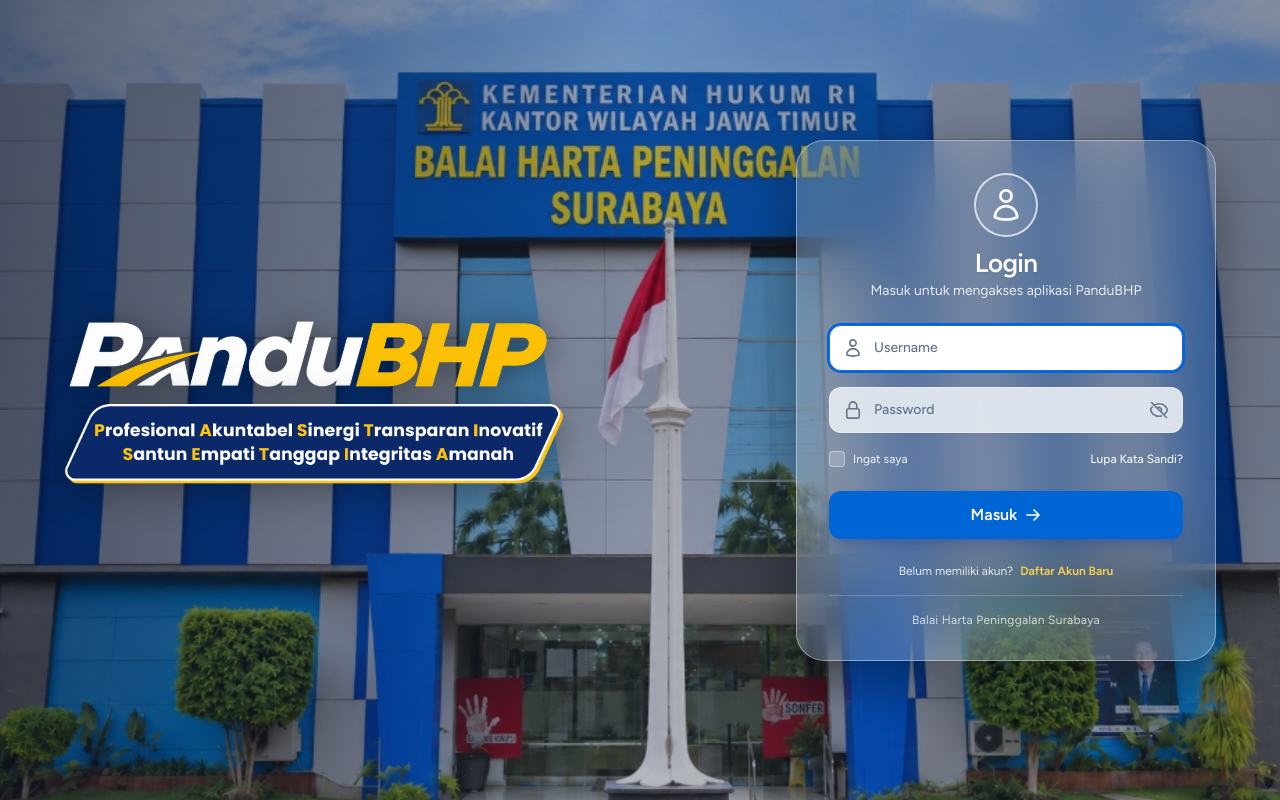
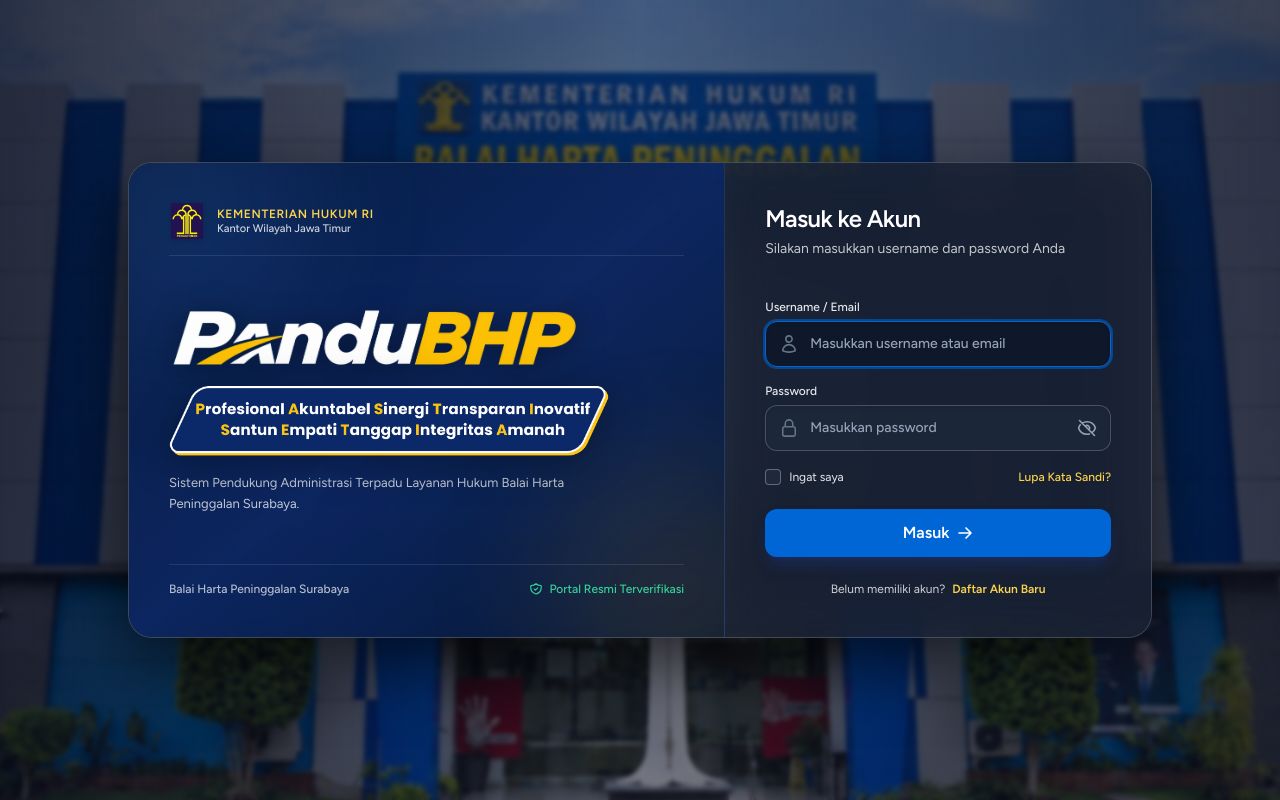
Before and after one commit to BHP-Surabaya/BHP-pandu, a Laravel app: page /login in a window 1280 px wide. Run offline with Laravel 12, Linux system fonts and the light colour scheme; style sheets or scripts are compiled from the project's sources; some libraries are stand-ins or nearby versions.

Commit message:
feat(auth): terapkan layout Opsi 1 (Unified Glass Container) pada halaman login

```diff
--- a/resources/views/auth/login.blade.php
+++ b/resources/views/auth/login.blade.php
@@ -1,66 +1,86 @@
 <x-guest-layout :full-bleed="true">
-    <div class="relative min-h-screen w-full flex items-center justify-center overflow-x-hidden bg-slate-900 py-6 sm:py-10 px-4 sm:px-8">
+    <div class="relative min-h-screen w-full flex items-center justify-center overflow-x-hidden bg-slate-950 py-6 sm:py-10 px-4 sm:px-6 lg:px-8">
         <!-- Background Image of BHP Surabaya Building -->
         <div class="absolute inset-0 bg-cover bg-center bg-no-repeat transition-all duration-700 scale-100"
              style="background-image: url('{{ asset('images/bg-gedung-bhp-clean.jpg') }}');">
         </div>
 
-        <!-- Dark Overlay for contrast and readability -->
-        <div class="absolute inset-0 bg-gradient-to-b lg:bg-gradient-to-r from-slate-950/85 via-slate-900/60 to-slate-950/85 lg:from-slate-950/60 lg:via-slate-900/30 lg:to-slate-950/40"></div>
+        <!-- Cinematic Gradient Overlay with subtle backdrop blur -->
+        <div class="absolute inset-0 bg-gradient-to-b lg:bg-gradient-to-r from-slate-950/80 via-slate-950/55 to-slate-950/75 backdrop-blur-[2px]"></div>
 
-        <!-- Main Content Area -->
-        <div class="relative z-10 w-full max-w-6xl mx-auto flex flex-col lg:flex-row items-center justify-center lg:justify-between gap-6 sm:gap-10 lg:gap-16">
+        <!-- Unified Glass Container (Opsi 1) -->
+        <div class="relative z-10 w-full max-w-5xl mx-auto">
+            <div class="backdrop-blur-2xl bg-slate-900/75 border border-white/20 rounded-2xl sm:rounded-3xl shadow-[0_25px_70px_rgba(0,0,0,0.65)] overflow-hidden grid grid-cols-1 lg:grid-cols-12 transition-all duration-300">
 
-            <!-- Left Side: Institutional Branding & Motto -->
-            <div class="w-full lg:max-w-xl text-white flex flex-col items-center text-center lg:items-start lg:text-left select-none">
+                <!-- Left Column: Official Branding & Institutional Lockup -->
+                <div class="lg:col-span-7 relative p-6 sm:p-8 lg:p-10 flex flex-col justify-between bg-gradient-to-br from-[#071d41]/90 via-[#0b2868]/85 to-[#061633]/95 border-b lg:border-b-0 lg:border-r border-white/10 select-none overflow-hidden">
+                    <!-- Soft ambient background glows -->
+                    <div class="absolute -top-20 -left-20 w-64 h-64 bg-blue-500/15 rounded-full blur-3xl pointer-events-none"></div>
+                    <div class="absolute -bottom-20 -right-20 w-64 h-64 bg-amber-400/10 rounded-full blur-3xl pointer-events-none"></div>
 
-                <!-- Logo & Brand Header -->
-                <div class="mb-2 sm:mb-3">
+                    <!-- Top: Ministry of Law Institutional Lockup -->
+                    <div class="flex items-center gap-3 relative z-10 pb-4 border-b border-white/10">
+                        <img src="{{ asset('images/pengayoman.svg') }}" alt="Kementerian Hukum RI" class="w-8 h-8 sm:w-9 sm:h-9 object-contain drop-shadow" />
+                        <div class="leading-tight">
+                            <div class="text-[11px] sm:text-xs font-bold tracking-wider text-amber-300 uppercase">Kementerian Hukum RI</div>
+                            <div class="text-[10px] sm:text-[11px] text-white/80 font-medium">Kantor Wilayah Jawa Timur</div>
+                        </div>
+                    </div>
+
+                    <!-- Center: PanduBHP Master Logo & PASTI SETIA Tagline -->
+                    <div class="my-6 lg:my-auto py-2 relative z-10 flex flex-col items-center lg:items-start text-center lg:text-left">
+                        <div class="mb-3 sm:mb-4">
                             <h1 class="sr-only">PanduBHP - Balai Harta Peninggalan Surabaya</h1>
                             <img src="{{ asset('images/logo-pandubhp-clean.png') }}"
                                  alt="PanduBHP"
-                         class="h-12 sm:h-16 lg:h-[76px] w-auto object-contain drop-shadow-[0_4px_16px_rgba(0,0,0,0.45)]" />
+                                 class="h-12 sm:h-14 lg:h-16 w-auto object-contain drop-shadow-[0_4px_16px_rgba(0,0,0,0.45)]" />
                         </div>
 
-                <!-- Official Tagline (PASTI SETIA) -->
-                <div class="w-full max-w-[380px] sm:max-w-[460px] lg:max-w-[500px]">
+                        <!-- Official Tagline Badge (PASTI SETIA) -->
+                        <div class="w-full max-w-[360px] sm:max-w-[420px] lg:max-w-[440px]">
                             <img src="{{ asset('images/tagline-pasti-setia.png') }}"
                                  alt="PASTI SETIA - Profesional Akuntabel Sinergi Transparan Inovatif | Santun Empati Tanggap Integritas Amanah"
                                  class="w-full h-auto object-contain drop-shadow-[0_6px_20px_rgba(0,0,0,0.35)]" />
                         </div>
+
+                        <p class="text-xs sm:text-[13px] text-white/75 mt-3 sm:mt-4 leading-relaxed max-w-md hidden sm:block">
+                            Sistem Pendukung Administrasi Terpadu Layanan Hukum Balai Harta Peninggalan Surabaya.
+                        </p>
                     </div>
 
-            <!-- Right Side: Frosted Glass Login Card -->
-            <div class="w-full max-w-[420px] flex-shrink-0">
-                <div class="relative backdrop-blur-2xl bg-white/[0.18] border border-white/40 rounded-2xl sm:rounded-[28px] p-5 sm:p-8 shadow-[0_20px_60px_rgba(0,0,0,0.4)] transition-all duration-300 hover:border-white/50"
+                    <!-- Bottom: Security & Legal Office Footer -->
+                    <div class="pt-4 border-t border-white/10 flex items-center justify-between text-[11px] sm:text-xs text-white/70 relative z-10">
+                        <span class="font-medium">Balai Harta Peninggalan Surabaya</span>
+                        <span class="inline-flex items-center gap-1.5 text-emerald-400 font-medium">
+                            <svg class="w-3.5 h-3.5" fill="none" stroke="currentColor" viewBox="0 0 24 24"><path stroke-linecap="round" stroke-linejoin="round" stroke-width="2" d="M9 12l2 2 4-4m5.618-4.016A11.955 11.955 0 0112 2.944a11.955 11.955 0 01-8.618 3.04A12.02 12.02 0 003 9c0 5.591 3.824 10.29 9 11.622 5.176-1.332 9-6.03 9-11.622 0-1.042-.133-2.052-.382-3.016z"/></svg>
+                            Portal Resmi Terverifikasi
+                        </span>
+                    </div>
+                </div>
+
+                <!-- Right Column: Clean Frosted Login Form -->
+                <div class="lg:col-span-5 relative p-6 sm:p-8 lg:p-10 flex flex-col justify-center bg-white/[0.04] backdrop-blur-xl"
                      x-data="{ showPassword: false }">
 
-                    <!-- Top Avatar Circle & Header -->
-                    <div class="flex flex-col items-center text-center mb-4 sm:mb-6">
-                        <div class="w-12 h-12 sm:w-[64px] sm:h-[64px] rounded-full border-2 border-white/70 bg-white/10 flex items-center justify-center text-white mb-2 sm:mb-3 shadow-inner">
-                            <!-- Circular User Outline Icon -->
-                            <svg class="w-6 h-6 sm:w-9 sm:h-9 text-white/95" fill="none" stroke="currentColor" stroke-width="1.8" viewBox="0 0 24 24">
-                                <path stroke-linecap="round" stroke-linejoin="round" d="M15.75 6a3.75 3.75 0 11-7.5 0 3.75 3.75 0 017.5 0zM4.501 20.118a7.5 7.5 0 0114.998 0A17.933 17.933 0 0112 21.75c-2.676 0-5.216-.584-7.499-1.632z" />
-                            </svg>
-                        </div>
-
-                        <h2 class="text-xl sm:text-[26px] font-bold text-white tracking-tight drop-shadow-sm">
-                            Login
+                    <!-- Form Header -->
+                    <div class="mb-5 sm:mb-6 text-center lg:text-left">
+                        <h2 class="text-xl sm:text-2xl font-bold text-white tracking-tight drop-shadow-sm">
+                            Masuk ke Akun
                         </h2>
-                        <p class="text-xs sm:text-sm text-white/85 mt-0.5 sm:mt-1 font-normal drop-shadow-sm">
-                            Masuk untuk mengakses aplikasi PanduBHP
+                        <p class="text-xs sm:text-sm text-white/75 mt-1 font-normal drop-shadow-sm">
+                            Silakan masukkan username dan password Anda
                         </p>
                     </div>
 
                     <!-- Session Status & Error Alert -->
                     @if (session('status'))
-                        <div class="mb-4 text-xs font-medium text-emerald-100 bg-emerald-950/60 p-3 rounded-xl border border-emerald-400/40 flex items-center gap-2">
+                        <div class="mb-4 text-xs font-medium text-emerald-100 bg-emerald-950/70 p-3 rounded-xl border border-emerald-400/40 flex items-center gap-2">
                             <svg class="w-4 h-4 text-emerald-300 flex-shrink-0" fill="none" stroke="currentColor" viewBox="0 0 24 24"><path stroke-linecap="round" stroke-linejoin="round" stroke-width="2" d="M5 13l4 4L19 7"/></svg>
                             <span>{{ session('status') }}</span>
                         </div>
                     @endif
                     @if (session('error'))
-                        <div class="mb-4 text-xs font-medium text-red-100 bg-red-950/70 p-3 rounded-xl border border-red-400/40 flex items-center gap-2">
+                        <div class="mb-4 text-xs font-medium text-red-100 bg-red-950/80 p-3 rounded-xl border border-red-400/40 flex items-center gap-2">
                             <svg class="w-4 h-4 text-red-300 flex-shrink-0" fill="none" stroke="currentColor" viewBox="0 0 24 24"><path stroke-linecap="round" stroke-linejoin="round" stroke-width="2" d="M12 9v2m0 4h.01m-6.938 4h13.856c1.54 0 2.502-1.667 1.732-3L13.732 4c-.77-1.333-2.694-1.333-3.464 0L3.34 16c-.77 1.333.192 3 1.732 3z"/></svg>
                             <span>{{ session('error') }}</span>
                         </div>
@@ -72,9 +92,9 @@
 
                         <!-- Username / Email Input -->
                         <div>
+                            <label for="email" class="block text-xs font-medium text-white/90 mb-1.5">Username / Email</label>
                             <div class="relative">
                                 <div class="absolute inset-y-0 left-0 pl-3.5 flex items-center pointer-events-none text-slate-500">
-                                    <!-- User icon -->
                                     <svg class="w-5 h-5" fill="none" stroke="currentColor" stroke-width="1.9" viewBox="0 0 24 24">
                                         <path stroke-linecap="round" stroke-linejoin="round" d="M15.75 6a3.75 3.75 0 11-7.5 0 3.75 3.75 0 017.5 0zM4.501 20.118a7.5 7.5 0 0114.998 0A17.933 17.933 0 0112 21.75c-2.676 0-5.216-.584-7.499-1.632z" />
                                     </svg>
@@ -86,8 +106,8 @@
                                        required
                                        autofocus
                                        autocomplete="username"
-                                       placeholder="Username"
-                                       class="w-full pl-11 pr-4 py-2.5 sm:py-3 bg-[#e2e8f0]/95 hover:bg-white focus:bg-white text-slate-900 placeholder:text-slate-500 rounded-xl text-base sm:text-sm font-medium border border-white/40 focus:outline-none focus:ring-2 focus:ring-[#0066d6] shadow-sm transition @error('email') border-red-400 ring-2 ring-red-400/40 @enderror" />
+                                       placeholder="Masukkan username atau email"
+                                       class="w-full pl-11 pr-4 py-2.5 sm:py-3 bg-slate-800/80 hover:bg-slate-800 focus:bg-slate-900 text-white placeholder:text-slate-400 rounded-xl text-base sm:text-sm font-medium border border-white/20 focus:border-[#0066d6] focus:outline-none focus:ring-2 focus:ring-[#0066d6]/50 shadow-inner transition @error('email') border-red-400 ring-2 ring-red-400/40 @enderror" />
                             </div>
                             @error('email')
                                 <p class="mt-1.5 text-xs text-red-100 bg-red-950/70 py-1.5 px-3 rounded-lg border border-red-400/40 font-medium flex items-center gap-1.5">
@@ -99,9 +119,9 @@
 
                         <!-- Password Input -->
                         <div>
+                            <label for="password" class="block text-xs font-medium text-white/90 mb-1.5">Password</label>
                             <div class="relative">
                                 <div class="absolute inset-y-0 left-0 pl-3.5 flex items-center pointer-events-none text-slate-500">
-                                    <!-- Padlock icon -->
                                     <svg class="w-5 h-5" fill="none" stroke="currentColor" stroke-width="1.9" viewBox="0 0 24 24">
                                         <path stroke-linecap="round" stroke-linejoin="round" d="M16.5 10.5V6.75a4.5 4.5 0 10-9 0v3.75m-.75 11.25h10.5a2.25 2.25 0 002.25-2.25v-6.75a2.25 2.25 0 00-2.25-2.25H6.75a2.25 2.25 0 00-2.25 2.25v6.75a2.25 2.25 0 002.25 2.25z" />
                                     </svg>
@@ -111,21 +131,19 @@
                                        :type="showPassword ? 'text' : 'password'"
                                        required
                                        autocomplete="current-password"
-                                       placeholder="Password"
-                                       class="w-full pl-11 pr-11 py-2.5 sm:py-3 bg-[#e2e8f0]/95 hover:bg-white focus:bg-white text-slate-900 placeholder:text-slate-500 rounded-xl text-base sm:text-sm font-medium border border-white/40 focus:outline-none focus:ring-2 focus:ring-[#0066d6] shadow-sm transition @error('password') border-red-400 ring-2 ring-red-400/40 @enderror" />
+                                       placeholder="Masukkan password"
+                                       class="w-full pl-11 pr-11 py-2.5 sm:py-3 bg-slate-800/80 hover:bg-slate-800 focus:bg-slate-900 text-white placeholder:text-slate-400 rounded-xl text-base sm:text-sm font-medium border border-white/20 focus:border-[#0066d6] focus:outline-none focus:ring-2 focus:ring-[#0066d6]/50 shadow-inner transition @error('password') border-red-400 ring-2 ring-red-400/40 @enderror" />
 
                                 <!-- Show / Hide Password Button -->
                                 <button type="button"
                                         @click="showPassword = !showPassword"
-                                        class="absolute inset-y-0 right-0 pr-3.5 flex items-center text-slate-500 hover:text-slate-700 focus:outline-none cursor-pointer"
+                                        class="absolute inset-y-0 right-0 pr-3.5 flex items-center text-slate-400 hover:text-white focus:outline-none cursor-pointer transition"
                                         tabindex="-1"
                                         aria-label="Toggle password visibility">
-                                    <!-- Eye icon (visible password) -->
                                     <svg x-show="showPassword" class="w-5 h-5" fill="none" stroke="currentColor" stroke-width="1.9" viewBox="0 0 24 24" style="display: none;">
                                         <path stroke-linecap="round" stroke-linejoin="round" d="M2.036 12.322a1.012 1.012 0 010-.639C3.423 7.51 7.36 4.5 12 4.5c4.638 0 8.573 3.007 9.963 7.178.07.207.07.431 0 .639C20.577 16.49 16.64 19.5 12 19.5c-4.638 0-8.573-3.007-9.963-7.178z" />
                                         <path stroke-linecap="round" stroke-linejoin="round" d="M15 12a3 3 0 11-6 0 3 3 0 016 0z" />
                                     </svg>
-                                    <!-- Eye-slash icon (hidden password) -->
                                     <svg x-show="!showPassword" class="w-5 h-5" fill="none" stroke="currentColor" stroke-width="1.9" viewBox="0 0 24 24">
                                         <path stroke-linecap="round" stroke-linejoin="round" d="M3.98 8.223A10.477 10.477 0 001.934 12C3.226 16.338 7.244 19.5 12 19.5c.993 0 1.953-.138 2.863-.395M6.228 6.228A10.45 10.45 0 0112 4.5c4.756 0 8.773 3.162 10.065 7.498a10.523 10.523 0 01-4.293 5.774M6.228 6.228L3 3m3.228 3.228l3.65 3.65m7.894 7.894L21 21m-3.228-3.228l-3.65-3.65m0 0a3 3 0 10-4.243-4.243m4.242 4.242L9.88 9.88" />
                                     </svg>
@@ -145,22 +163,22 @@
                                 <input id="remember_me"
                                        type="checkbox"
                                        name="remember"
-                                       class="w-4 h-4 rounded border-white/40 bg-white/20 text-[#0066d6] focus:ring-[#0066d6] focus:ring-offset-0 cursor-pointer">
+                                       class="w-4 h-4 rounded border-white/30 bg-slate-800 text-[#0066d6] focus:ring-[#0066d6] focus:ring-offset-0 cursor-pointer">
                                 <span class="ml-2 drop-shadow-sm">{{ __('Ingat saya') }}</span>
                             </label>
 
                             @if (Route::has('password.request'))
                                 <a href="{{ route('password.request') }}"
-                                   class="font-medium hover:text-amber-300 transition underline-offset-2 hover:underline drop-shadow-sm">
+                                   class="font-medium text-amber-300 hover:text-amber-200 transition underline-offset-2 hover:underline drop-shadow-sm">
                                     {{ __('Lupa Kata Sandi?') }}
                                 </a>
                             @endif
                         </div>
 
                         <!-- Submit Button (Masuk ->) -->
-                        <div class="pt-1.5 sm:pt-2">
+                        <div class="pt-2">
                             <button type="submit"
-                                    class="w-full py-2.5 sm:py-3 px-6 bg-[#0066d6] hover:bg-[#0055b8] active:bg-[#00479e] text-white font-semibold text-sm sm:text-base rounded-xl shadow-lg shadow-blue-900/30 flex items-center justify-center gap-2 transition duration-200 ease-in-out cursor-pointer group">
+                                    class="w-full py-2.5 sm:py-3 px-6 bg-[#0066d6] hover:bg-[#0055b8] active:bg-[#00479e] text-white font-semibold text-sm sm:text-base rounded-xl shadow-lg shadow-blue-900/40 flex items-center justify-center gap-2 transition duration-200 ease-in-out cursor-pointer group">
                                 <span>Masuk</span>
                                 <svg class="w-4 h-4 group-hover:translate-x-1 transition-transform duration-200" fill="none" stroke="currentColor" stroke-width="2.5" viewBox="0 0 24 24">
                                     <path stroke-linecap="round" stroke-linejoin="round" d="M13.5 4.5L21 12m0 0l-7.5 7.5M21 12H3" />
@@ -170,20 +188,13 @@
 
                         <!-- Register Link -->
                         @if (Route::has('register'))
-                            <div class="pt-1.5 sm:pt-2 text-center text-xs text-white/85">
+                            <div class="pt-2 text-center text-xs text-white/80">
                                 {{ __('Belum memiliki akun?') }}
                                 <a href="{{ route('register') }}" class="font-bold text-amber-300 hover:text-amber-200 hover:underline ml-1 transition">
                                     {{ __('Daftar Akun Baru') }}
                                 </a>
                             </div>
                         @endif
-
-                        <!-- Footer Card Divider & Subtext -->
-                        <div class="pt-3 mt-3 sm:pt-4 sm:mt-4 border-t border-white/20 text-center">
-                            <p class="text-[11px] sm:text-xs text-white/75 font-normal tracking-wide drop-shadow-sm">
-                                Balai Harta Peninggalan Surabaya
-                            </p>
-                        </div>
                     </form>
                 </div>
             </div>
```
Lines whose indentation alone changed are shown as unchanged.
